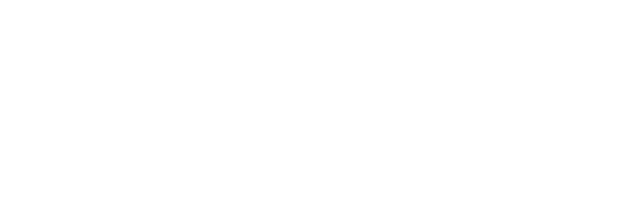
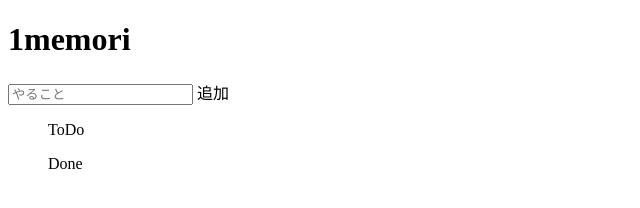
Before and after one commit to Ryota671/memoapp, a plain HTML site: page index.html in a window 1280 px wide. Shown: the whole page, without its empty margins (0-640 px from the left). Drawn offline with Linux system fonts and the light colour scheme.

Commit message:
内容表示

```diff
--- a/index.html
+++ b/index.html
@@ -6,5 +6,21 @@
     <meta name="viewport" content="width=device-width, initial-scale=1.0" />
     <title>Document</title>
   </head>
-  <body></body>
+  <body>
+    <header>
+      <h1>1memori</h1>
+    </header>
+    <div class="addli">
+      <input id="add-area" type="text" placeholder="やること" />
+      <span class="add-btn">追加</span>
+    </div>
+    <div id="todo-app">
+      <ul class="lists" id="todo">
+        <p>ToDo</p>
+      </ul>
+      <ul class="lists" id="done">
+        <p>Done</p>
+      </ul>
+    </div>
+  </body>
 </html>
```
Also changed, not shown: main.js (+11 -0 lines).
